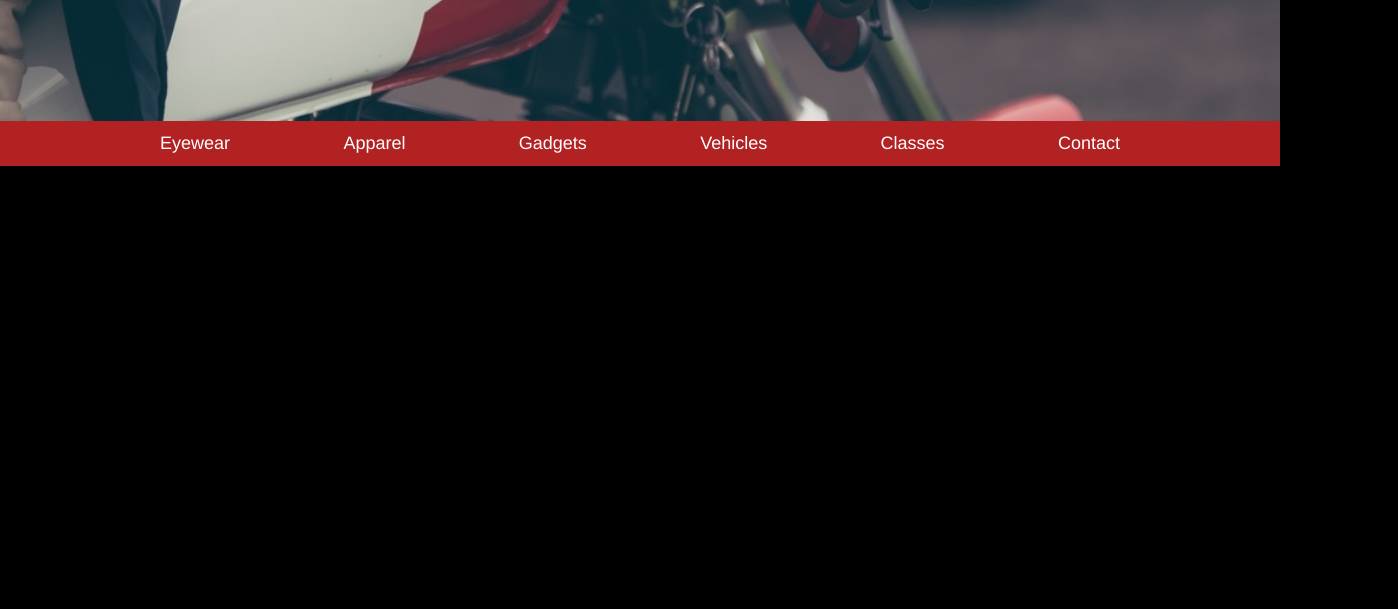
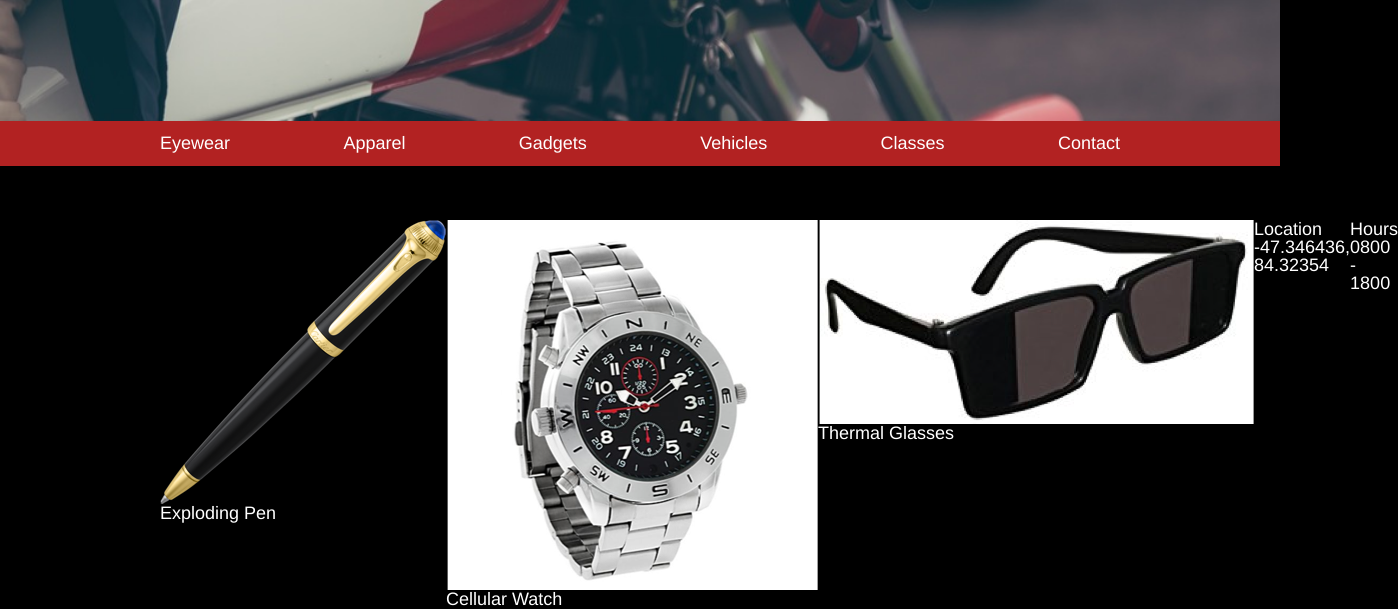
Before and after one commit to aaw268/SecretAgentSupply, a plain HTML site: page index.html in a window 1280 px wide. Shown: the part 371-980 px from the top of the page, 1398 px wide, since content can reach past the window. Before the commit the page ends 800 px from the top, so only its background shows below. Drawn offline with Linux system fonts and the light colour scheme.

Commit message:
setting up product section

```diff
--- a/index.html
+++ b/index.html
@@ -38,5 +38,32 @@
       <span><a href="#">Contact</a></span>
     </nav>
   </div>
+    <!--Product Section-->
+  <div class="product-section">
+    <div class="product-row">
+      <div class="column">
+        <img src="resources/photos/pen.png" alt="pen">
+        <span>Exploding Pen</span>
+      </div>
+      <div class="column">
+        <img src="resources/photos/watch.png" alt="watch">
+        <span>Cellular Watch</span>
+      </div>
+      <div class="column">
+        <img src="resources/photos/glasses.png" alt="glasses">
+        <span>Thermal Glasses</span>
+      </div>
+      <div class="column">
+        <span>Location</span>
+        <p>-47.346436, 84.32354</p>
+      </div>
+      <div class="column">
+        <span>Hours</span>
+        <p>0800 - 1800</p>
+      </div>
+    </div>
+
+  </div>
+
   </body>
 </html>
--- a/resources/css/style.css
+++ b/resources/css/style.css
@@ -76,3 +76,18 @@ nav{
   justify-content: space-between;
 }
 /* Product Section*/
+.product-section{
+  margin-left: auto;
+  margin-right: auto;
+  width: 960px;
+  padding-top: 3rem;
+}
+.product-row{
+  display: flex;
+  flex-direction: row;
+  justify-content: space-between;
+}
+.column{
+  display: flex;
+  flex-direction: column;
+}
```
